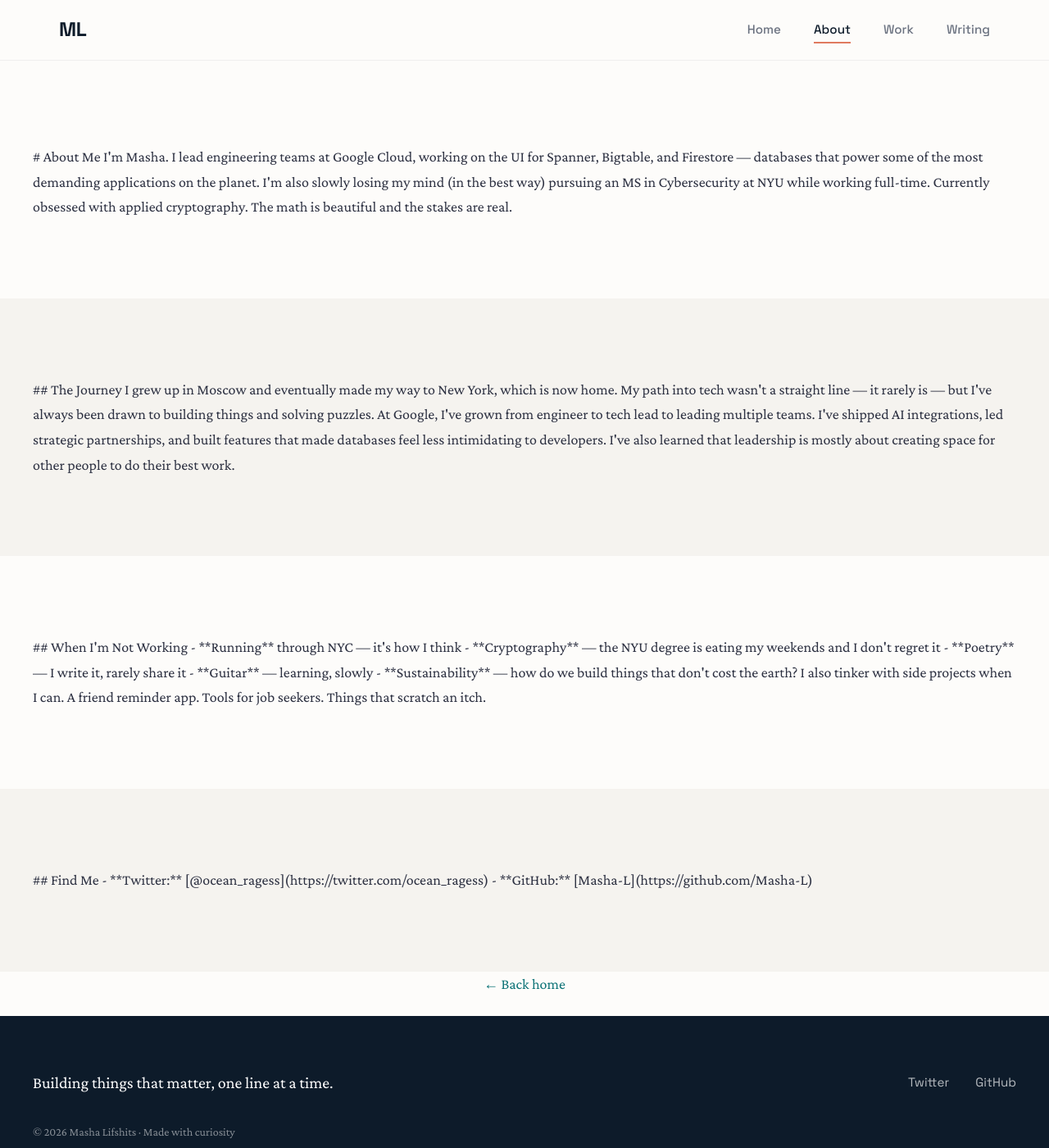
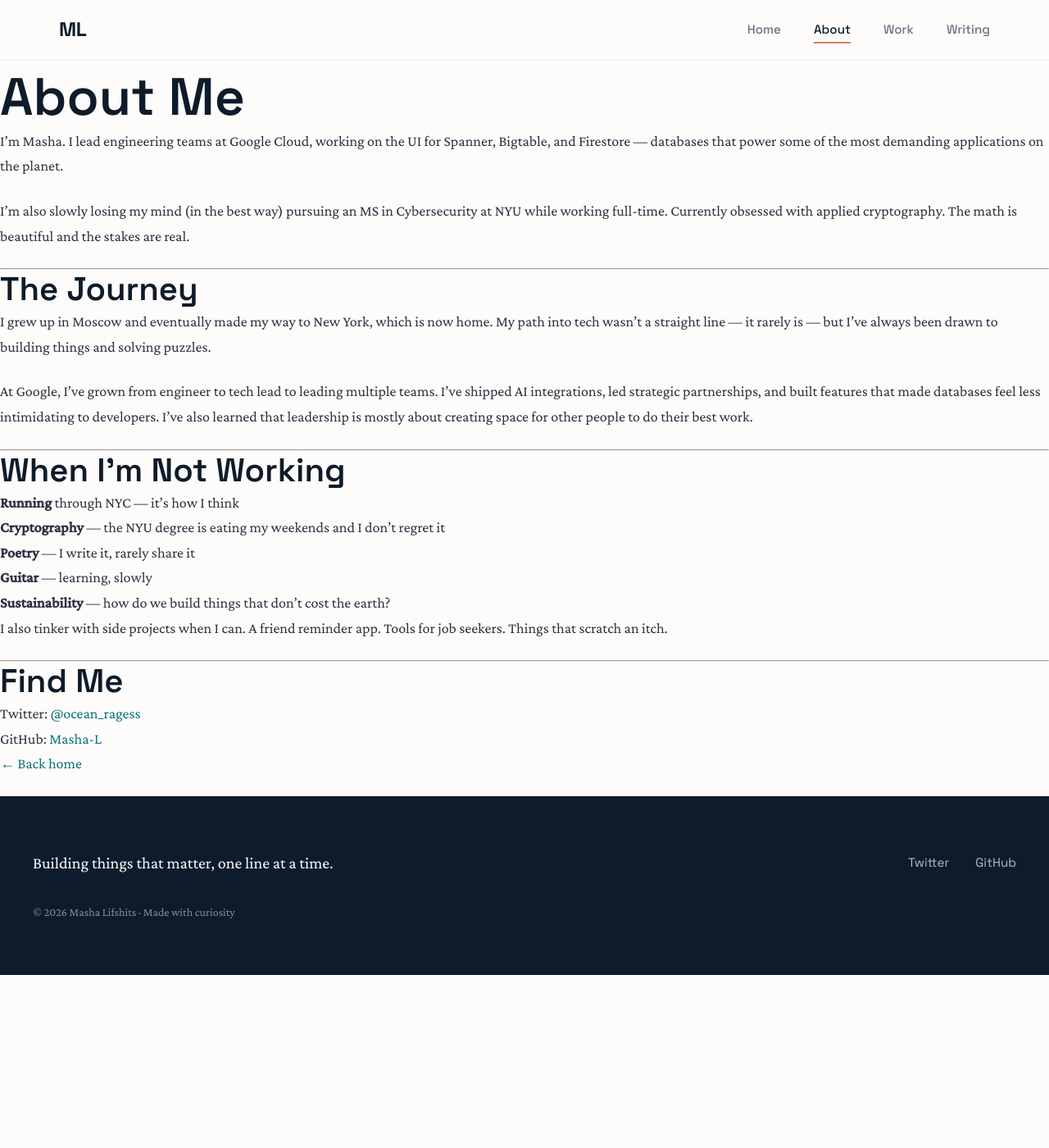
Before and after one commit to Masha-L/masha-l.github.io, a Jekyll site: the page built from about.md, in a window 1280 px wide and 1400 px high. Shown: the whole window at 82% size. Built offline with Jekyll 4.4.1, drawn with Linux system fonts in a browser that asks for light colours.

Commit message:
Fix about and work pages - plain markdown, no section wrappers

```diff
--- a/about.md
+++ b/about.md
@@ -3,9 +3,6 @@ layout: default
 title: About
 permalink: /about/
 ---
-
-<section class="section">
-<div class="section-container">
 
 # About Me
 
@@ -13,11 +10,7 @@ I'm Masha. I lead engineering teams at Google Cloud, working on the UI for Spann
 
 I'm also slowly losing my mind (in the best way) pursuing an MS in Cybersecurity at NYU while working full-time. Currently obsessed with applied cryptography. The math is beautiful and the stakes are real.
 
-</div>
-</section>
-
-<section class="section section-alt">
-<div class="section-container">
+---
 
 ## The Journey
 
@@ -25,11 +18,7 @@ I grew up in Moscow and eventually made my way to New York, which is now home. M
 
 At Google, I've grown from engineer to tech lead to leading multiple teams. I've shipped AI integrations, led strategic partnerships, and built features that made databases feel less intimidating to developers. I've also learned that leadership is mostly about creating space for other people to do their best work.
 
-</div>
-</section>
-
-<section class="section">
-<div class="section-container">
+---
 
 ## When I'm Not Working
 
@@ -41,18 +30,11 @@ At Google, I've grown from engineer to tech lead to leading multiple teams. I've
 
 I also tinker with side projects when I can. A friend reminder app. Tools for job seekers. Things that scratch an itch.
 
-</div>
-</section>
-
-<section class="section section-alt">
-<div class="section-container">
+---
 
 ## Find Me
 
-- **Twitter:** [@ocean_ragess](https://twitter.com/ocean_ragess)
-- **GitHub:** [Masha-L](https://github.com/Masha-L)
+- Twitter: [@ocean_ragess](https://twitter.com/ocean_ragess)
+- GitHub: [Masha-L](https://github.com/Masha-L)
 
-</div>
-</section>
-
-<p class="text-center"><a href="/">← Back home</a></p>
+[← Back home](/)
```
Also changed, not shown: work.md (+4 -23 lines).
